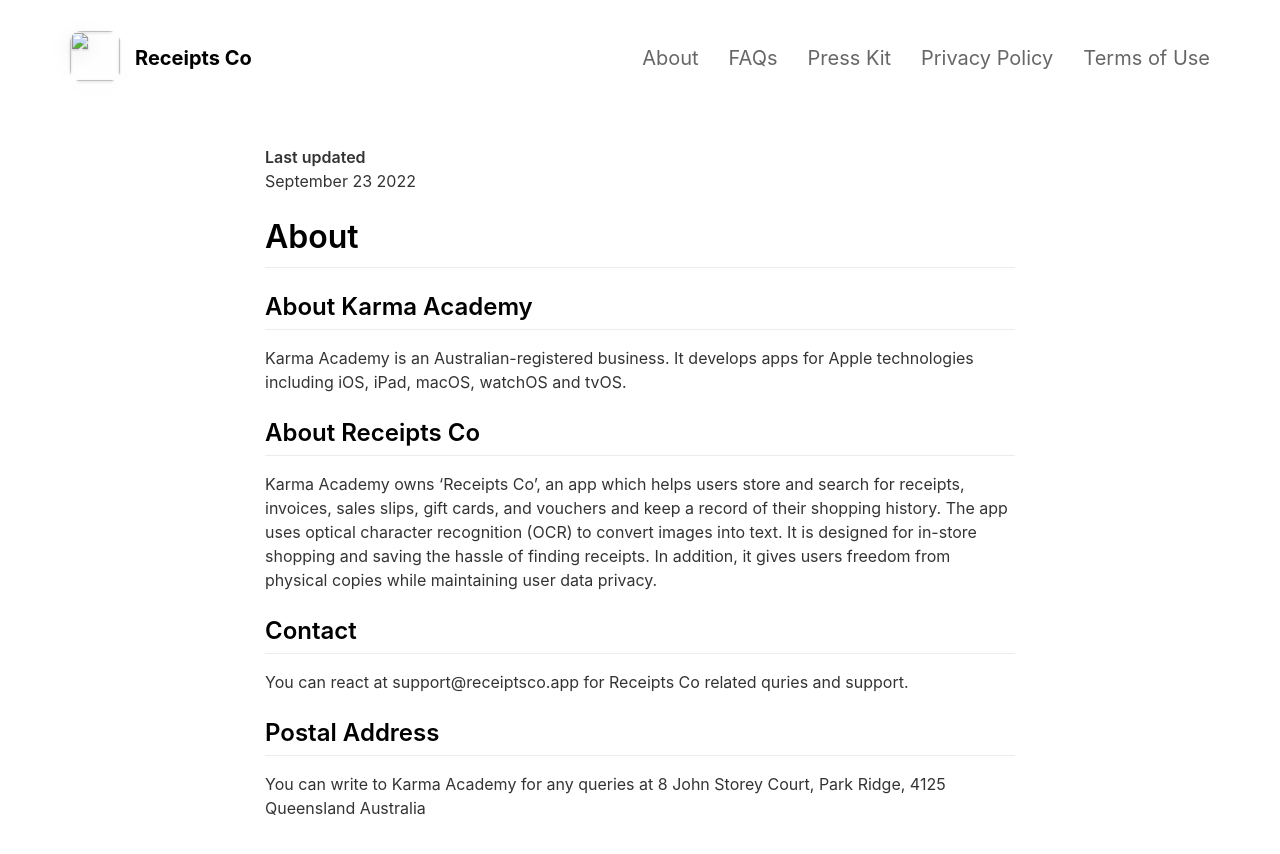
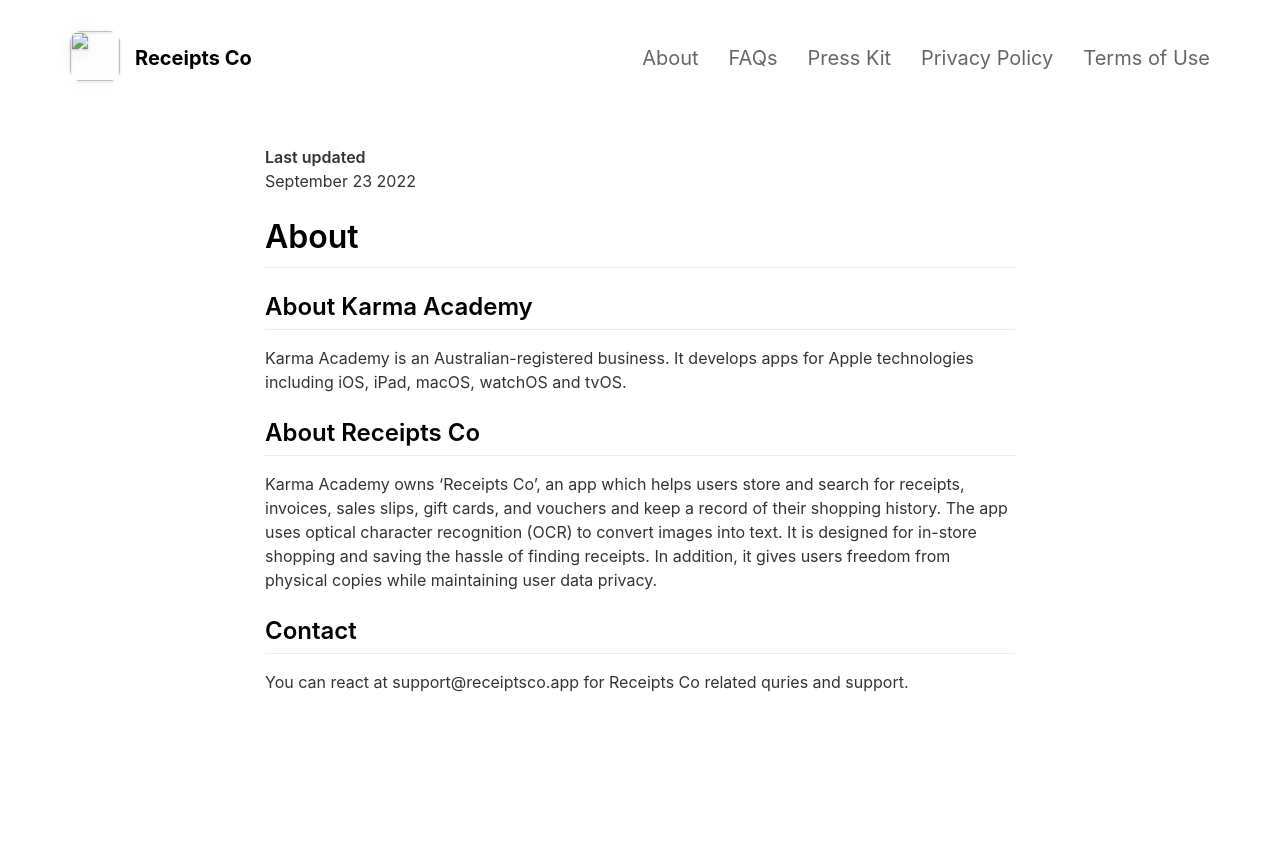
Before and after one commit to karm435/receiptly.github.io, a Jekyll site: the page built from _pages/about.md, in a window 1280 px wide. Shown: the top 854 px of the page. Built offline with Jekyll 4.4.1, drawn with Linux system fonts in a browser that asks for light colours; nearby versions of some CDN libraries.

Commit message:
removed address

```diff
--- a/_pages/about.md
+++ b/_pages/about.md
@@ -17,11 +17,3 @@
 
 ## Contact
 You can react at support@receiptsco.app for Receipts Co related quries and support.
-
-## Postal Address
-You can write to Karma Academy for any queries at
-8 John Storey Court,
-Park Ridge,
-4125
-Queensland
-Australia
```
